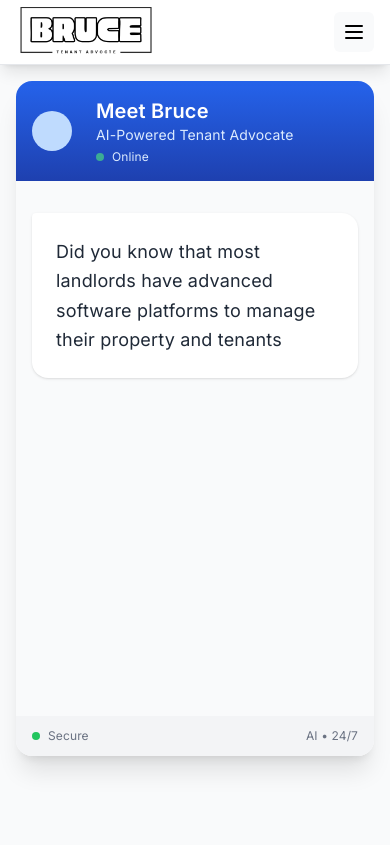
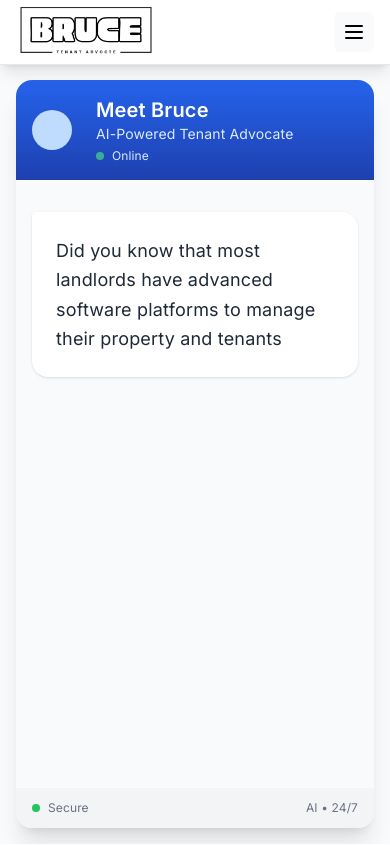
Before and after one commit to proptechpioneer/meetbruce, a Django app: page / in a window 390 px wide. Run offline with Django 5.2, Linux system fonts and the light colour scheme; style sheets or scripts are compiled from the project's sources; some web fonts are replaced.

Commit message:
Fix mobile viewport with absolute positioning - container 1rem below navbar, never exceeds viewport

```diff
--- a/application/templates/home.html
+++ b/application/templates/home.html
@@ -4,12 +4,11 @@
 {% block title %}Meet Bruce | AI Powered Tenant Advocate{% endblock %}
 
 {% block content %}
-    <div class="flex items-start justify-center px-4 py-4"
-         style="padding-top: 1rem; min-height: calc(100vh - 4rem);">
-        <div class="max-w-4xl mx-auto w-full">
+    <div class="px-4"
+         style="position: absolute; top: 5rem; left: 0; right: 0; bottom: 1rem;">
+        <div class="max-w-4xl mx-auto h-full">
             <!-- Chat-like Interface -->
-            <div class="bg-white rounded-2xl shadow-xl overflow-hidden w-full flex flex-col"
-                 style="max-height: 80vh; height: 80vh;">
+            <div class="bg-white rounded-2xl shadow-xl overflow-hidden w-full h-full flex flex-col">
                 <!-- Header -->
                 <div class="bg-linear-to-r from-blue-600 to-blue-800 text-white p-4 md:p-6 shrink-0">
                     <div class="flex items-center space-x-3 md:space-x-4">
```
